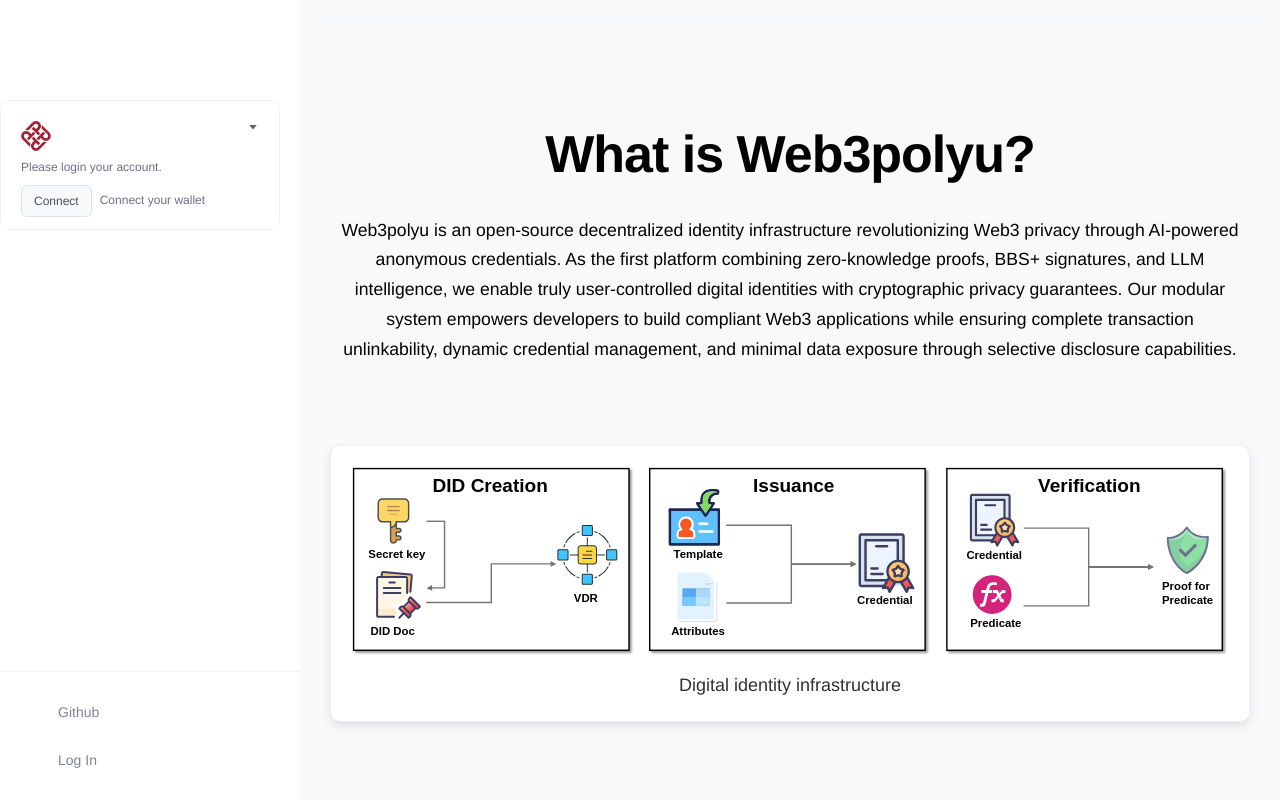
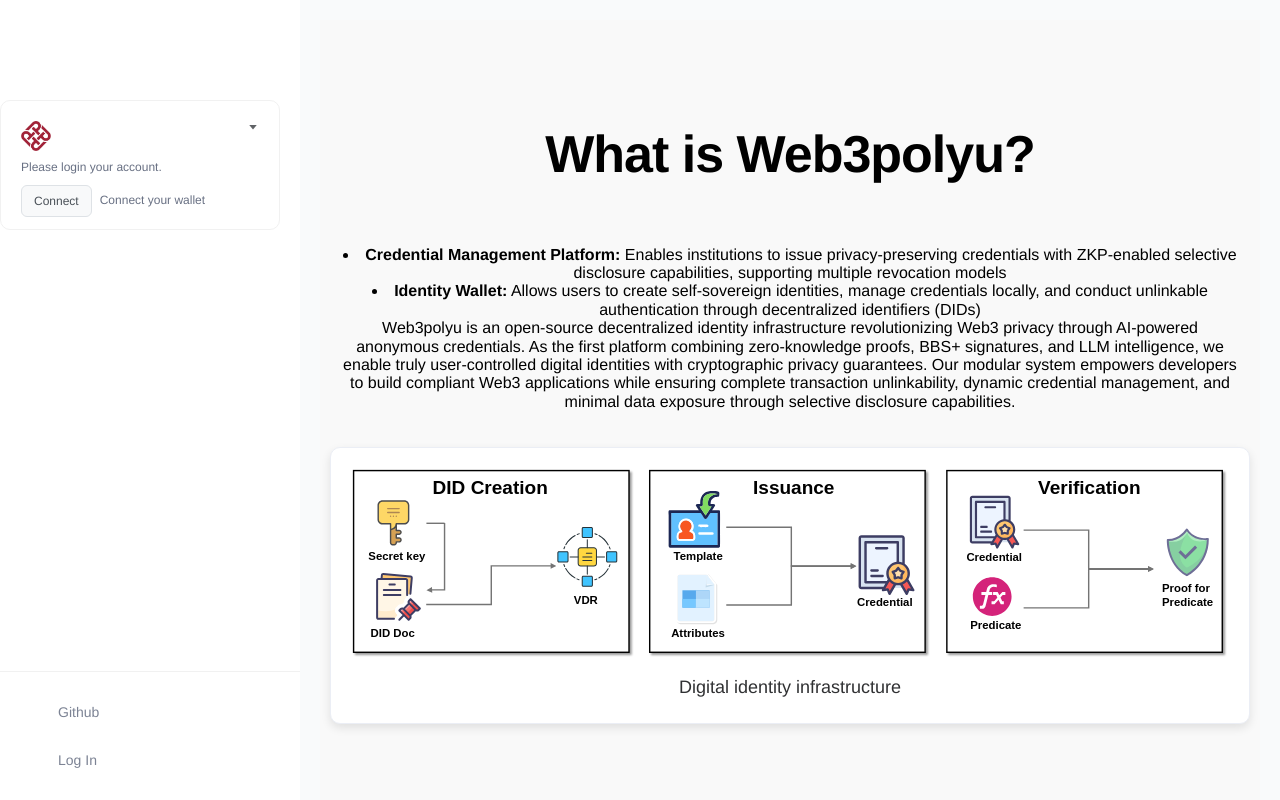
Before and after one commit to CXYALEX/DIDSYSTEM, a Vue app: page /#/dashboard in a window 1280 px wide. Shown: the top 800 px of the page. Built offline with nearby package versions, Linux system fonts and the light colour scheme.

Commit message:
Update index.vue

```diff
--- a/src/views/dashboard/index.vue
+++ b/src/views/dashboard/index.vue
@@ -4,7 +4,9 @@
     <section class="middle-section">
       <h2 class="middle-title">What is Web3polyu?</h2>
       <p class="middle-additional-description">
-        Web3polyu is an open-source decentralized identity infrastructure revolutionizing Web3 privacy through AI-powered anonymous credentials. As the first platform combining zero-knowledge proofs, BBS+ signatures, and LLM intelligence, we enable truly user-controlled digital identities with cryptographic privacy guarantees. Our modular system empowers developers to build compliant Web3 applications while ensuring complete transaction unlinkability, dynamic credential management, and minimal data exposure through selective disclosure capabilities.</p>
+        <li><strong>Credential Management Platform:</strong> Enables institutions to issue privacy-preserving credentials with ZKP-enabled selective disclosure capabilities, supporting multiple revocation models</li>
+            <li><strong>Identity Wallet:</strong> Allows users to create self-sovereign identities, manage credentials locally, and conduct unlinkable authentication through decentralized identifiers (DIDs)</li>
+          Web3polyu is an open-source decentralized identity infrastructure revolutionizing Web3 privacy through AI-powered anonymous credentials. As the first platform combining zero-knowledge proofs, BBS+ signatures, and LLM intelligence, we enable truly user-controlled digital identities with cryptographic privacy guarantees. Our modular system empowers developers to build compliant Web3 applications while ensuring complete transaction unlinkability, dynamic credential management, and minimal data exposure through selective disclosure capabilities.</p>
       <el-row :gutter="20" class="middle-feature-row">
         <!-- Card 1 -->
           <el-card class="middle-card">
```
